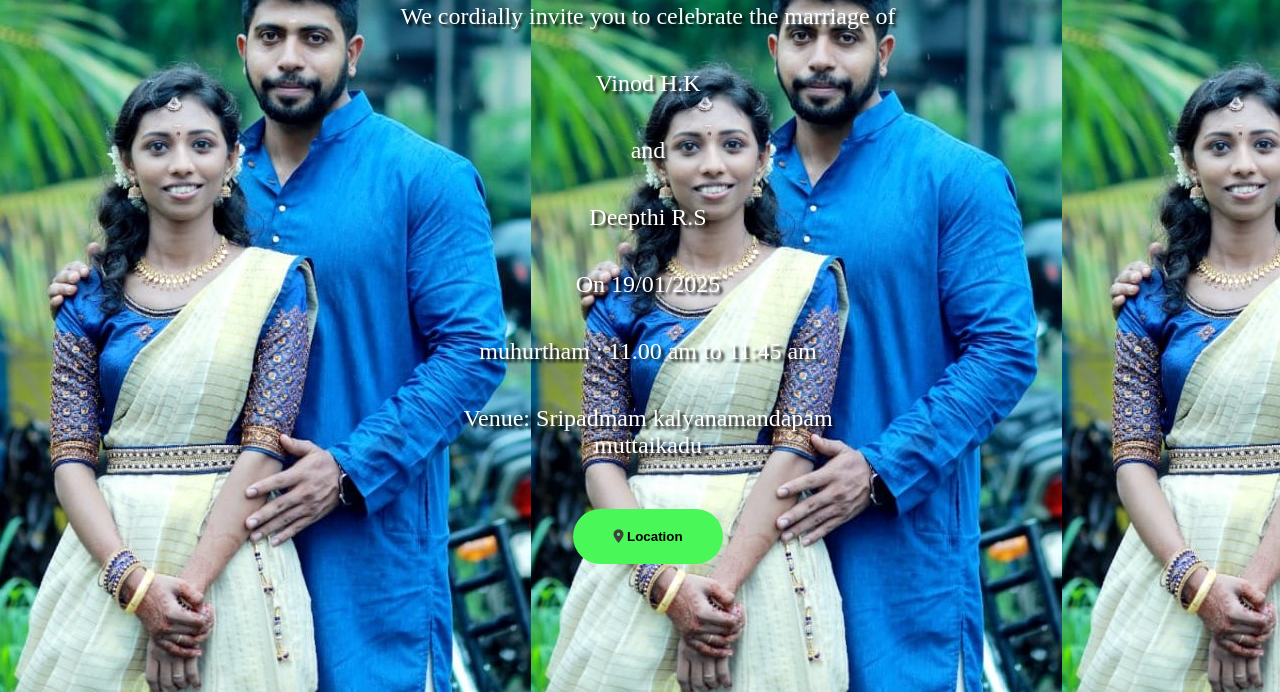
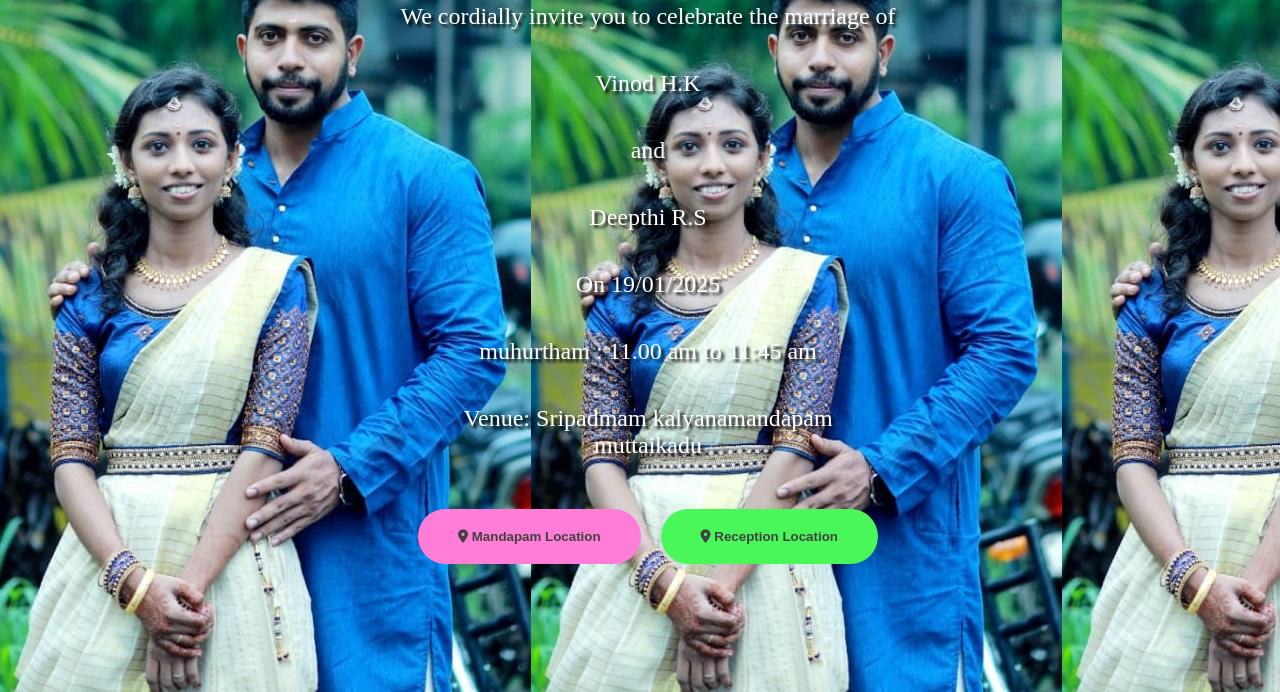
Before and after one commit to dev4anand/vinodmarriage, a plain HTML site: page index.html in a window 1280 px wide. Shown: the part 108-800 px from the top of the page. Drawn offline with nearby package versions, Linux system fonts and the light colour scheme.

Commit message:
ui chnages

```diff
--- a/index.html
+++ b/index.html
@@ -4,12 +4,14 @@
 <head>
     <meta charset="UTF-8">
     <meta name="viewport" content="width=device-width, initial-scale=1.0">
+    <link href="https://unpkg.com/aos@2.3.1/dist/aos.css" rel="stylesheet">
     <link rel="stylesheet" href="https://cdnjs.cloudflare.com/ajax/libs/font-awesome/6.1.1/css/all.min.css"
         integrity="sha512-KfkfwYDsLkIlwQp6LFnl8zNdLGxu9YAA1QvwINks4PhcElQSvqcyVLLD9aMhXd13uQjoXtEKNosOWaZqXgel0g=="
         crossorigin="anonymous" referrerpolicy="no-referrer" />
     <title>Marriage Invitation</title>
     <link rel="shortcut icon" href="assets/images/bgimage.jpg">
     <script src="assets/js/home.js"></script>
+    <script src="https://unpkg.com/aos@2.3.1/dist/aos.js"></script>
     <style>
         body {
             width: 100%;
@@ -34,6 +36,31 @@
             margin-bottom: 40px;
         }
 
+
+
+        .button:hover {
+            background-color: hsl(324, 88%, 63%);
+        }
+
+        .button-container {
+            display: flex;
+            justify-content: center;
+        }
+
+        .button {
+            display: inline-block;
+            padding: 20px 40px;
+            border-radius: 50px;
+            background-color: hwb(319 49% 0%);
+
+            color: #414141;
+            border: none;
+            margin: 10px;
+            cursor: pointer;
+            transition: background-color 0.2s ease-in-out;
+            -webkit-tap-highlight-color: transparent;
+        }
+
         .buttontwo {
             display: inline-block;
             padding: 20px 40px;
@@ -48,9 +75,15 @@
             -webkit-tap-highlight-color: transparent;
         }
 
+        button a {
+            text-decoration: none;
+            color: inherit;
+            font-weight: bold;
+        }
+
         .buttontwo a {
             text-decoration: none;
-            color: black;
+            color: inherit;
             font-weight: bold;
         }
 
@@ -97,9 +130,13 @@
 </head>
 
 <body>
+    <script>
+        AOS.init();
+    </script>
     <div class="preloader">
         <div class="loading-spinner"></div>
     </div>
+    <div data-aos="fade-up">
         <!-- <img src="assets/images/bgimage.jpg" alt=""> -->
         <h1>Marriage Invitation</h1>
         <p>We cordially invite you to celebrate the marriage of</p>
@@ -109,9 +146,16 @@
         <p>On 19/01/2025</p>
         <p>muhurtham : 11.00 am to 11:45 am</p>
         <p>Venue: Sripadmam kalyanamandapam<br>muttaikadu</p>
-    <button class="buttontwo"><b><i class="fas fa-map-marker-alt"><a href="https://maps.app.goo.gl/A3gqNkvYuut3v1oe6">
-            </i> Location</b></a></button>
-    <!--     <p>Kindly RSVP to [Contact Information]</p> -->
+        <div class="button-container">
+            <button class="button"><b><i class="fas fa-map-marker-alt"><a
+                            href="https://maps.app.goo.gl/rH2gQFE68EoZvnkH6">
+                    </i> Mandapam Location</b></a></button>
+            <button class="buttontwo"><b><i class="fas fa-map-marker-alt"><a
+                            href="https://maps.app.goo.gl/YLUS17Sk4Z6KG1Dw5">
+                    </i> Reception Location</b></a></button>
+        </div>
+
+    </div>
 </body>
 
 </html>
```
Lines whose indentation alone changed are shown as unchanged.
